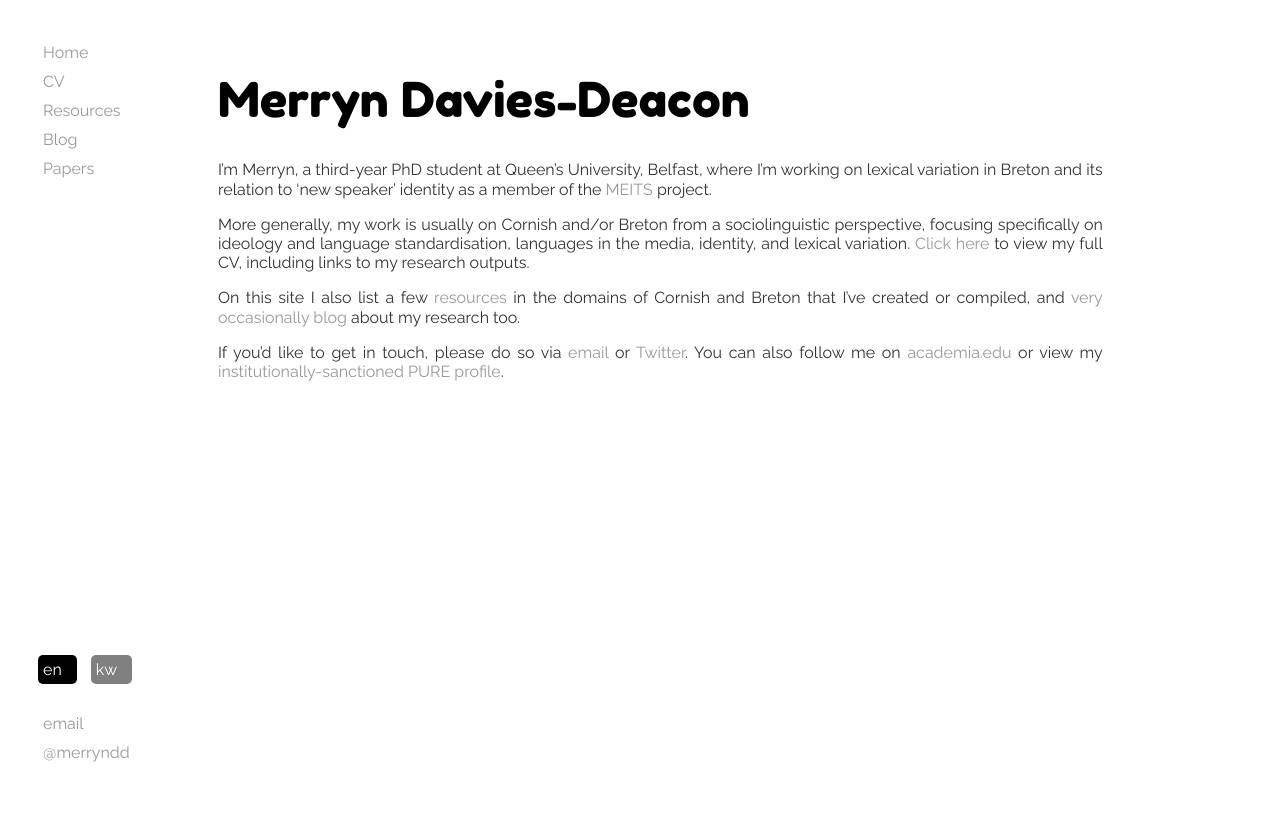
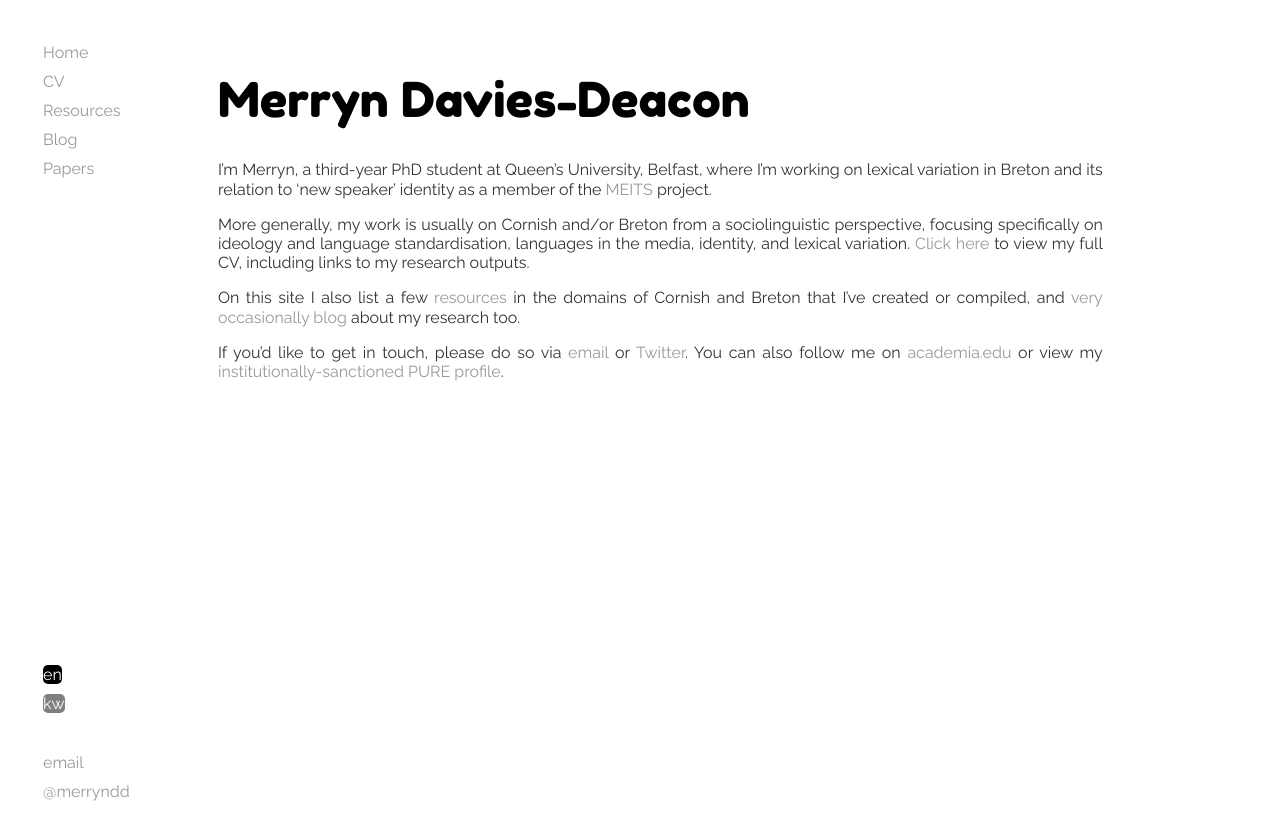
Before and after one commit to merryndd/merryndd.github.io, a Jekyll site: the page built from index.html, in a window 1280 px wide. Shown: the top 840 px of the page. Built offline with Jekyll 4.4.1, drawn with Linux system fonts in a browser that asks for light colours.

Commit message:
Update default.html

```diff
--- a/_layouts/default.html
+++ b/_layouts/default.html
@@ -36,8 +36,8 @@
 			</div><!-- /.container -->
 			<footer>
 	    		<ul>
-                <li class="langen"><a class="langen" href="#" onclick="setActiveStyleSheet('default'); return false;">en</a></li>
-                <li class="langkw"><a class="langkw" href="#" onclick="setActiveStyleSheet('alternate'); return false;">kw</a></li></ul><ul>
+                <li class="langpoint"><a class="langen" href="#" onclick="setActiveStyleSheet('default'); return false;">en</a></li>
+                <li class="langpoint"><a class="langkw" href="#" onclick="setActiveStyleSheet('alternate'); return false;">kw</a></li></ul><ul>
 	        		<li class="en"><a href="mailto:mdaviesdeacon01@qub.ac.uk">email</a></li>
 				<li class="kw"><a href="mailto:mdaviesdeacon01@qub.ac.uk">e-post</a></li>
         		<li><a href="http://www.twitter.com/merryndd">@merryndd</a></li>
```
